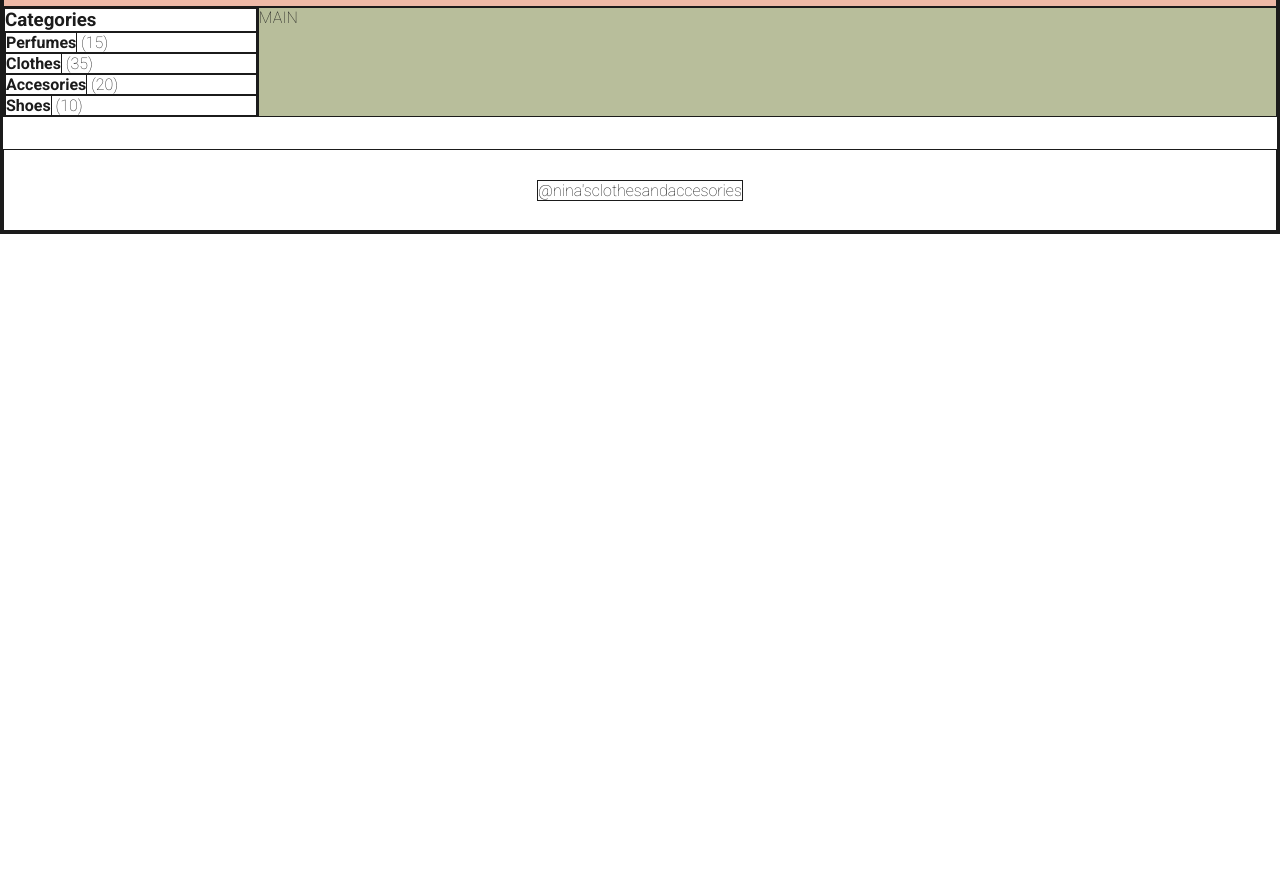
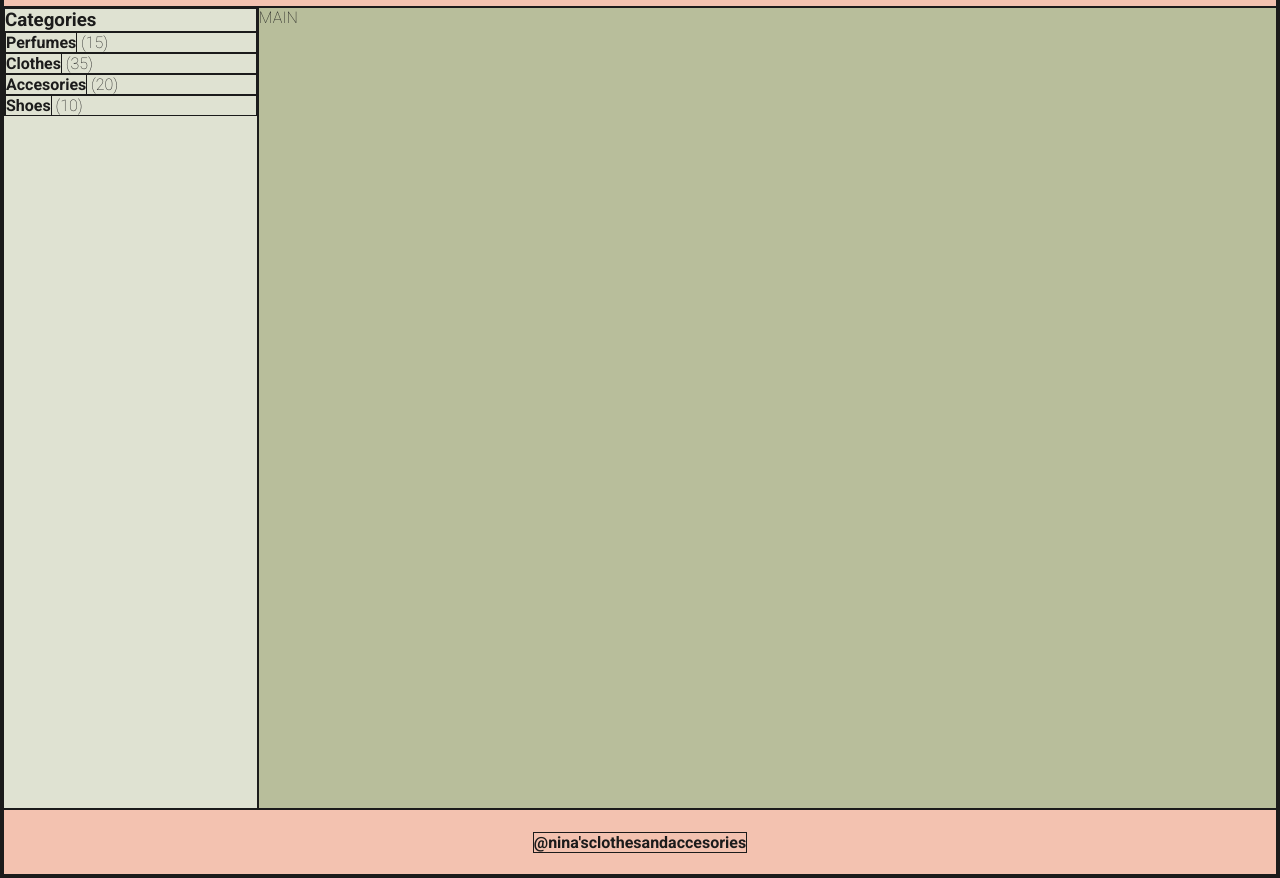
Before and after one commit to carolinalunasfarah/Desafio-LATAM_Grid, a plain HTML site: page index.html in a window 1280 px wide. Shown: the part 46-924 px from the top of the page. Before the commit the page ends 800 px from the top, so only its background shows below. Drawn offline with Linux system fonts and the light colour scheme.

Commit message:
color adjustments

```diff
--- a/assets/css/style.css
+++ b/assets/css/style.css
@@ -8,7 +8,7 @@
 /* nav */
 nav {
     grid-area: nav;
-    background-color: rgba(235, 174, 152, 0.856);
+    background-color: rgba(241, 184, 163, 0.856);
     height: 3rem;
     display: flex;
     justify-content: center;
@@ -24,12 +24,14 @@ aside {
     grid-area: aside;
     display: flex;
     flex-direction: column;
+    background-color: rgba(114, 126, 57, 0.226);
 }
 
 /* main */
 main {
     grid-area: main;
     background-color: rgba(115, 126, 57, 0.5);
+    min-height: 100vh;
 }
 
 /* footer */
@@ -38,16 +40,17 @@ footer {
     display: flex;
     justify-content: center;
     align-items: center;
-    height: 5rem;
-    margin-top: 2rem;
+    height: 3rem;
+    padding: 0.5rem 0rem;
+    background-color: rgba(241, 184, 163, 0.856);
 }
 
 footer p {
-    font-weight: 100;
+    font-weight: 900;
 }
 
 footer p:hover {
-    color:rgb(235, 174, 152);
+    color:rgb(113, 121, 73);
     cursor: pointer;
 }
 
```
